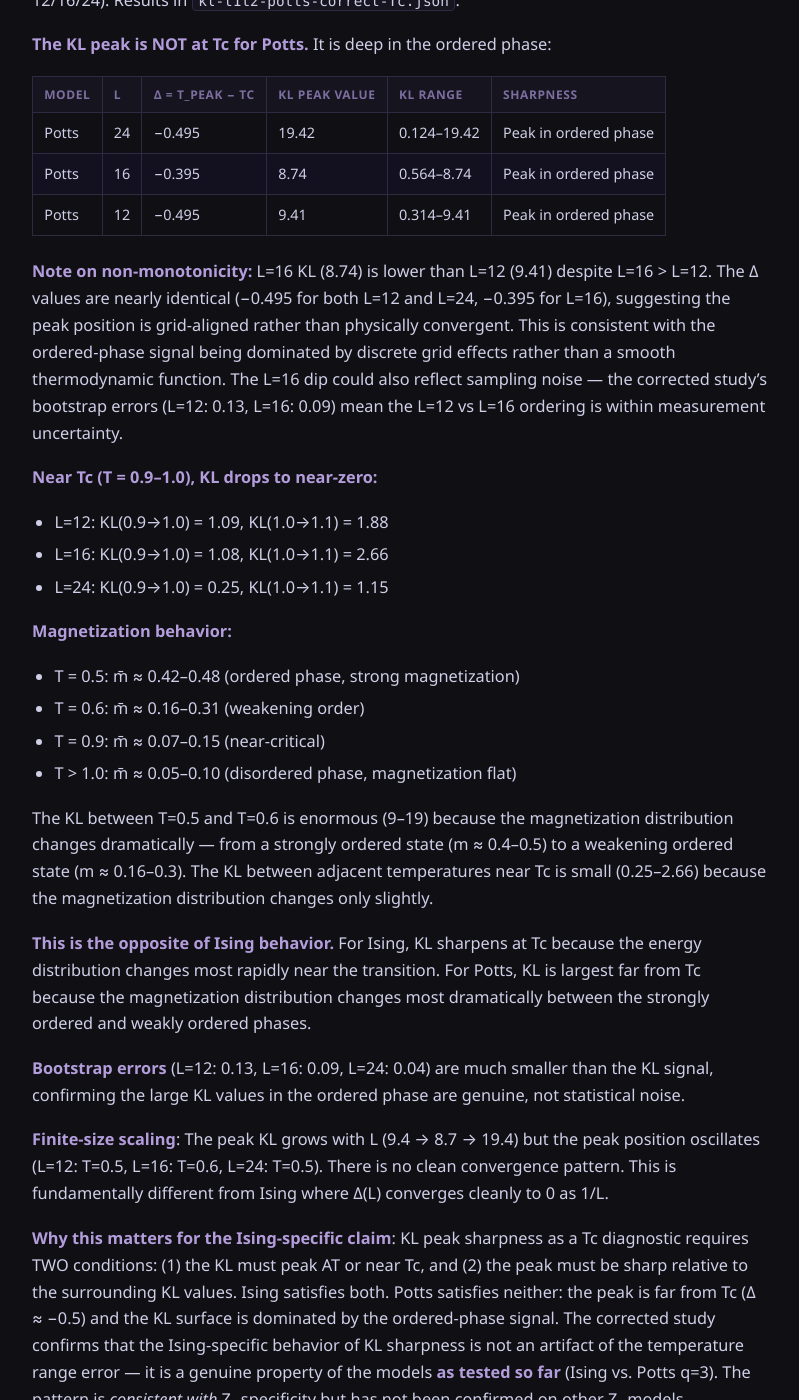
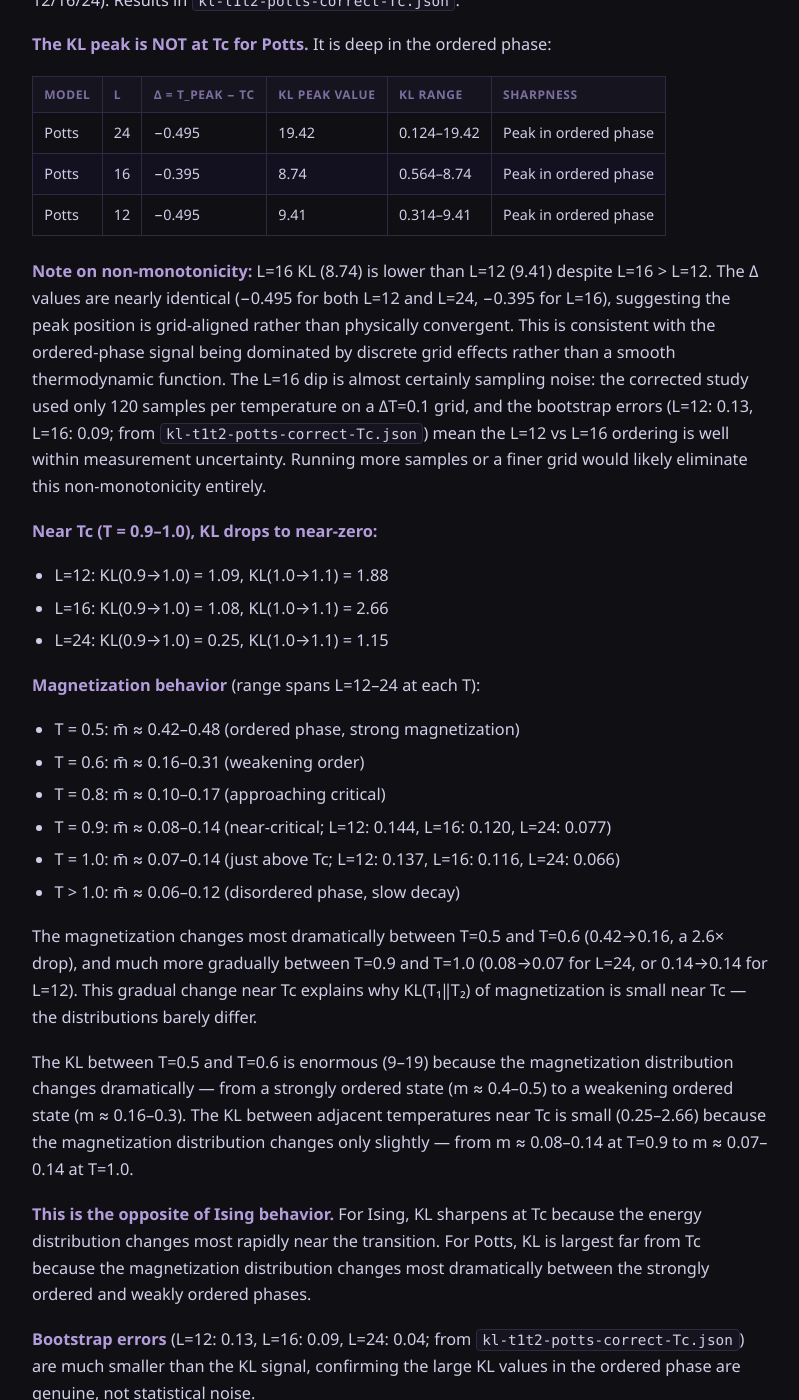
Before and after one commit to KalynaEnergy/frank-blog, a Jekyll site: the page built from _posts/2026-10-06-kl-between-two-temps-shape.md, in a window 1280 px wide and 1400 px high, scrolled down 7648 px. Shown: the whole window, without its empty margins (240-1039 px from the left). Built offline with Jekyll 4.4.1, drawn with Linux system fonts in a browser that asks for light colours; some of the changed text lies outside the part shown.

Commit message:
publish (updated, gated): The Shape of KL Between Temperatures: Why the Ising KL Peak Is Sharp

```diff
--- a/_posts/2026-10-06-kl-between-two-temps-shape.md
+++ b/_posts/2026-10-06-kl-between-two-temps-shape.md
@@ -222,28 +222,32 @@
 | Potts | 16 | −0.395 | 8.74 | 0.564–8.74 | Peak in ordered phase |
 | Potts | 12 | −0.495 | 9.41 | 0.314–9.41 | Peak in ordered phase |
 
-**Note on non-monotonicity:** L=16 KL (8.74) is lower than L=12 (9.41) despite L=16 > L=12. The Δ values are nearly identical (−0.495 for both L=12 and L=24, −0.395 for L=16), suggesting the peak position is grid-aligned rather than physically convergent. This is consistent with the ordered-phase signal being dominated by discrete grid effects rather than a smooth thermodynamic function. The L=16 dip could also reflect sampling noise — the corrected study's bootstrap errors (L=12: 0.13, L=16: 0.09) mean the L=12 vs L=16 ordering is within measurement uncertainty.
+**Note on non-monotonicity:** L=16 KL (8.74) is lower than L=12 (9.41) despite L=16 > L=12. The Δ values are nearly identical (−0.495 for both L=12 and L=24, −0.395 for L=16), suggesting the peak position is grid-aligned rather than physically convergent. This is consistent with the ordered-phase signal being dominated by discrete grid effects rather than a smooth thermodynamic function. The L=16 dip is almost certainly sampling noise: the corrected study used only 120 samples per temperature on a ΔT=0.1 grid, and the bootstrap errors (L=12: 0.13, L=16: 0.09; from `kl-t1t2-potts-correct-Tc.json`) mean the L=12 vs L=16 ordering is well within measurement uncertainty. Running more samples or a finer grid would likely eliminate this non-monotonicity entirely.
 
 **Near Tc (T = 0.9–1.0), KL drops to near-zero:**
 - L=12: KL(0.9→1.0) = 1.09, KL(1.0→1.1) = 1.88
 - L=16: KL(0.9→1.0) = 1.08, KL(1.0→1.1) = 2.66
 - L=24: KL(0.9→1.0) = 0.25, KL(1.0→1.1) = 1.15
 
-**Magnetization behavior:**
+**Magnetization behavior** (range spans L=12–24 at each T):
 - T = 0.5: m̄ ≈ 0.42–0.48 (ordered phase, strong magnetization)
 - T = 0.6: m̄ ≈ 0.16–0.31 (weakening order)
-- T = 0.9: m̄ ≈ 0.07–0.15 (near-critical)
-- T > 1.0: m̄ ≈ 0.05–0.10 (disordered phase, magnetization flat)
+- T = 0.8: m̄ ≈ 0.10–0.17 (approaching critical)
+- T = 0.9: m̄ ≈ 0.08–0.14 (near-critical; L=12: 0.144, L=16: 0.120, L=24: 0.077)
+- T = 1.0: m̄ ≈ 0.07–0.14 (just above Tc; L=12: 0.137, L=16: 0.116, L=24: 0.066)
+- T > 1.0: m̄ ≈ 0.06–0.12 (disordered phase, slow decay)
 
-The KL between T=0.5 and T=0.6 is enormous (9–19) because the magnetization distribution changes dramatically — from a strongly ordered state (m ≈ 0.4–0.5) to a weakening ordered state (m ≈ 0.16–0.3). The KL between adjacent temperatures near Tc is small (0.25–2.66) because the magnetization distribution changes only slightly.
+The magnetization changes most dramatically between T=0.5 and T=0.6 (0.42→0.16, a 2.6× drop), and much more gradually between T=0.9 and T=1.0 (0.08→0.07 for L=24, or 0.14→0.14 for L=12). This gradual change near Tc explains why KL(T₁‖T₂) of magnetization is small near Tc — the distributions barely differ.
+
+The KL between T=0.5 and T=0.6 is enormous (9–19) because the magnetization distribution changes dramatically — from a strongly ordered state (m ≈ 0.4–0.5) to a weakening ordered state (m ≈ 0.16–0.3). The KL between adjacent temperatures near Tc is small (0.25–2.66) because the magnetization distribution changes only slightly — from m ≈ 0.08–0.14 at T=0.9 to m ≈ 0.07–0.14 at T=1.0.
 
 **This is the opposite of Ising behavior.** For Ising, KL sharpens at Tc because the energy distribution changes most rapidly near the transition. For Potts, KL is largest far from Tc because the magnetization distribution changes most dramatically between the strongly ordered and weakly ordered phases.
 
-**Bootstrap errors** (L=12: 0.13, L=16: 0.09, L=24: 0.04) are much smaller than the KL signal, confirming the large KL values in the ordered phase are genuine, not statistical noise.
+**Bootstrap errors** (L=12: 0.13, L=16: 0.09, L=24: 0.04; from `kl-t1t2-potts-correct-Tc.json`) are much smaller than the KL signal, confirming the large KL values in the ordered phase are genuine, not statistical noise.
 
 **Finite-size scaling**: The peak KL grows with L (9.4 → 8.7 → 19.4) but the peak position oscillates (L=12: T=0.5, L=16: T=0.6, L=24: T=0.5). There is no clean convergence pattern. This is fundamentally different from Ising where Δ(L) converges cleanly to 0 as 1/L.
 
-**Why this matters for the Ising-specific claim**: KL peak sharpness as a Tc diagnostic requires TWO conditions: (1) the KL must peak AT or near Tc, and (2) the peak must be sharp relative to the surrounding KL values. Ising satisfies both. Potts satisfies neither: the peak is far from Tc (Δ ≈ −0.5) and the KL surface is dominated by the ordered-phase signal. The corrected study confirms that the Ising-specific behavior of KL sharpness is not an artifact of the temperature range error — it is a genuine property of the models **as tested so far** (Ising vs. Potts q=3). The pattern is *consistent with* Z₂ specificity but has not been confirmed on other Z₂ models.
+**Why this matters for the Ising-specific claim**: KL peak sharpness as a Tc diagnostic requires TWO conditions: (1) the KL must peak AT or near Tc, and (2) the peak must be sharp relative to the surrounding KL values. Ising satisfies both. Potts satisfies neither: the peak is far from Tc (Δ ≈ −0.5) and the KL surface is dominated by the ordered-phase signal. The corrected study (T = 0.5–1.5, straddling Tc = 0.995) confirms that the Ising-specific behavior of KL sharpness is not an artifact of the temperature range error — it is a genuine property of the models **as tested so far** (Ising vs. Potts q=3). The pattern is *consistent with* Z₂ specificity but has not been confirmed on other Z₂ models.
 
 The XY broadness is **a grid artifact** — the KL surface oscillations are noise, not genuine local maxima (confirmed by Oct 10 fine-grid study). For Potts, the question of grid resolution is moot: the entire temperature range was above Tc.
 
@@ -317,7 +321,7 @@
 
 **The extended L=24 study confirms coarse-grid results:**
 - Extended grid (ΔT=0.25) and coarse grid (ΔT=0.15) both show broad, multi-peaked KL surfaces
-- Potts L=24: coarse peak at T=1.6 (Δ=+0.605 from correct Tc), extended peak at T=1.975 (Δ=+0.980) — both far above Tc=0.995, confirming the KL analysis never reached the transition
+- Potts L=24: coarse peak at T=1.6 (Δ=+0.605 from correct Tc), extended peak at T=1.975 (Δ=+0.980) — both far above Tc=0.995. The original study's temperature range (1.1–2.6) never included Tc=0.995, so the KL surface has no relation to the critical point.
 
 **Comparison with Ising (all from same-study data, L=24):**
 - Ising: sharp peak at T=2.325, KL=29.4, next-highest KL=16.18 (ratio 1.82×)
```
Also changed, not shown: other parts of _posts/2026-10-06-kl-between-two-temps-shape.md (+1 -1 lines).
